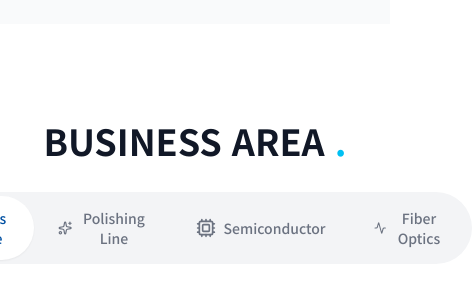
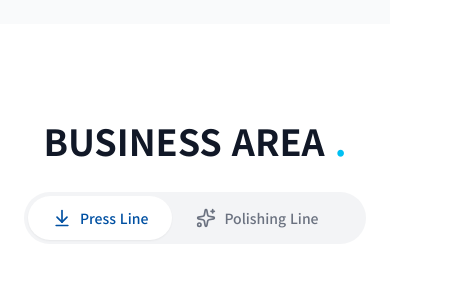
Before and after one commit to seojeongju/istkorea, a React (Vite) app: page / in a window 390 px wide. Shown: the part 2451-2751 px from the top of the page, 472 px wide, since content can reach past the window. Built offline with nearby package versions, Linux system fonts and the light colour scheme.

Commit message:
Enhance mobile responsiveness: add scrollbar hiding utility and make detailed tabs scrollable

```diff
--- a/src/components/BusinessSection.tsx
+++ b/src/components/BusinessSection.tsx
@@ -67,12 +67,12 @@ export const BusinessSection = () => {
                         {t('business.title')} <span className="text-accent">.</span>
                     </h2>
 
-                    <div className="flex p-1 bg-gray-100 rounded-full">
+                    <div className="flex p-1 bg-gray-100 rounded-full overflow-x-auto no-scrollbar max-w-full">
                         {businesses.map((item) => (
                             <button
                                 key={item.id}
                                 onClick={() => setActiveTab(item.id)}
-                                className={`flex items-center gap-2 px-6 py-3 rounded-full text-sm font-medium transition-all duration-300 ${activeTab === item.id
+                                className={`flex items-center gap-2 px-6 py-3 rounded-full text-sm font-medium whitespace-nowrap transition-all duration-300 ${activeTab === item.id
                                     ? 'bg-white text-primary shadow-sm'
                                     : 'text-gray-500 hover:text-gray-900'
                                     }`}
```
